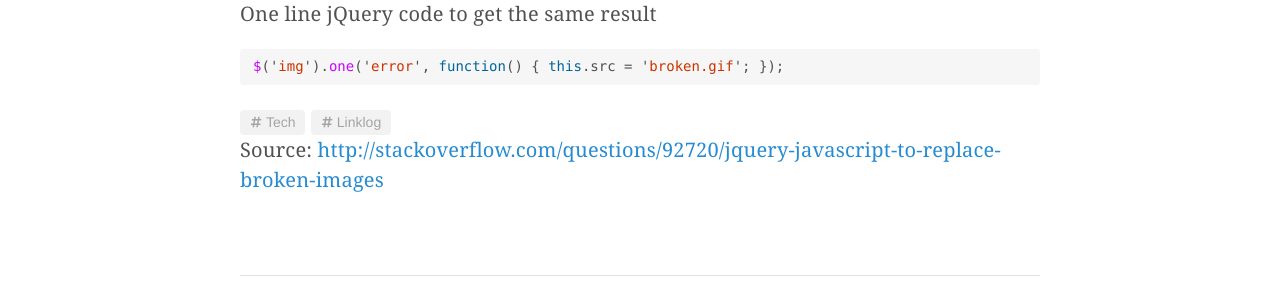
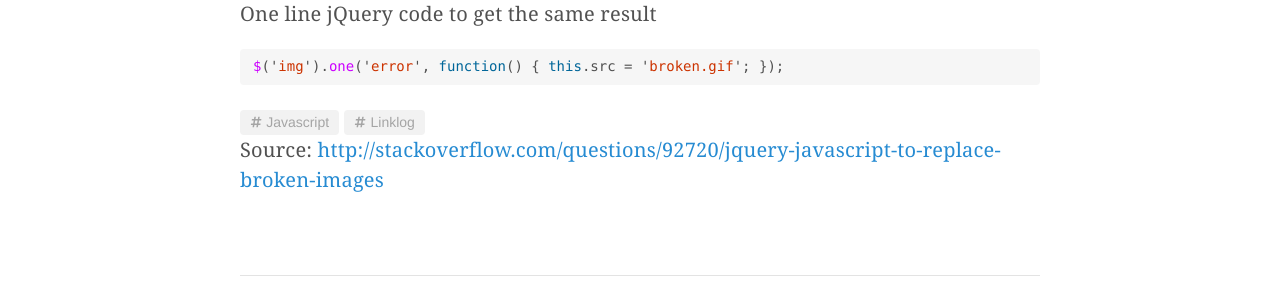
Before and after one commit to amelandri/amelandri.github.io, a Jekyll site: the page built from _posts/2012-07-06-jquery-javascript-to-replace-broken-images.markdown, in a window 1280 px wide. Shown: the part 579-879 px from the top of the page. Built offline with Jekyll 4.4.1, drawn with Linux system fonts in a browser that asks for light colours; nearby versions of some CDN libraries; comment, search, counter and statistics services are not loaded.

Commit message:
tag clenaup

```diff
--- a/_posts/2012-01-10-octopress-flickr-aside.markdown
+++ b/_posts/2012-01-10-octopress-flickr-aside.markdown
@@ -6,7 +6,6 @@ comments: true
 description: Add a Flickr aside to an Octopress blog using Flickr API
 keywords: octopress, flickr, aside
 tags:
-- Tech
 - Octopress
 ---
 
--- a/_posts/2012-02-03-git-the-simple-guide.markdown
+++ b/_posts/2012-02-03-git-the-simple-guide.markdown
@@ -4,7 +4,7 @@ title: "git - the simple guide"
 date: 2012-02-03 10:40
 comments: true
 tags:
-- Git
+- git
 - Linklog
 external-url: http://rogerdudler.github.com/git-guide/
 ---
--- a/_posts/2012-07-06-jquery-javascript-to-replace-broken-images.markdown
+++ b/_posts/2012-07-06-jquery-javascript-to-replace-broken-images.markdown
@@ -5,7 +5,7 @@ date: 2012-07-06 23:22
 description: jQuery Javascript to replace broken images
 keywords:
 tags:
-- Tech
+- Javascript
 - Linklog
 external-url: http://stackoverflow.com/questions/92720/jquery-javascript-to-replace-broken-images
 ---
--- a/_posts/2015-03-02-how-to-create-products-with-the-least-amount-of-complexity.markdown
+++ b/_posts/2015-03-02-how-to-create-products-with-the-least-amount-of-complexity.markdown
@@ -3,7 +3,7 @@ layout: post
 title: "How to create products with the least amount of complexity"
 date: "2015-03-02"
 category: Links
-tags: [Tech]
+tags: [Linklog]
 external-url: http://venturebeat.com/2015/02/21/getting-to-simple-how-to-create-products-with-the-least-amount-of-complexity/
 ---
 
```
